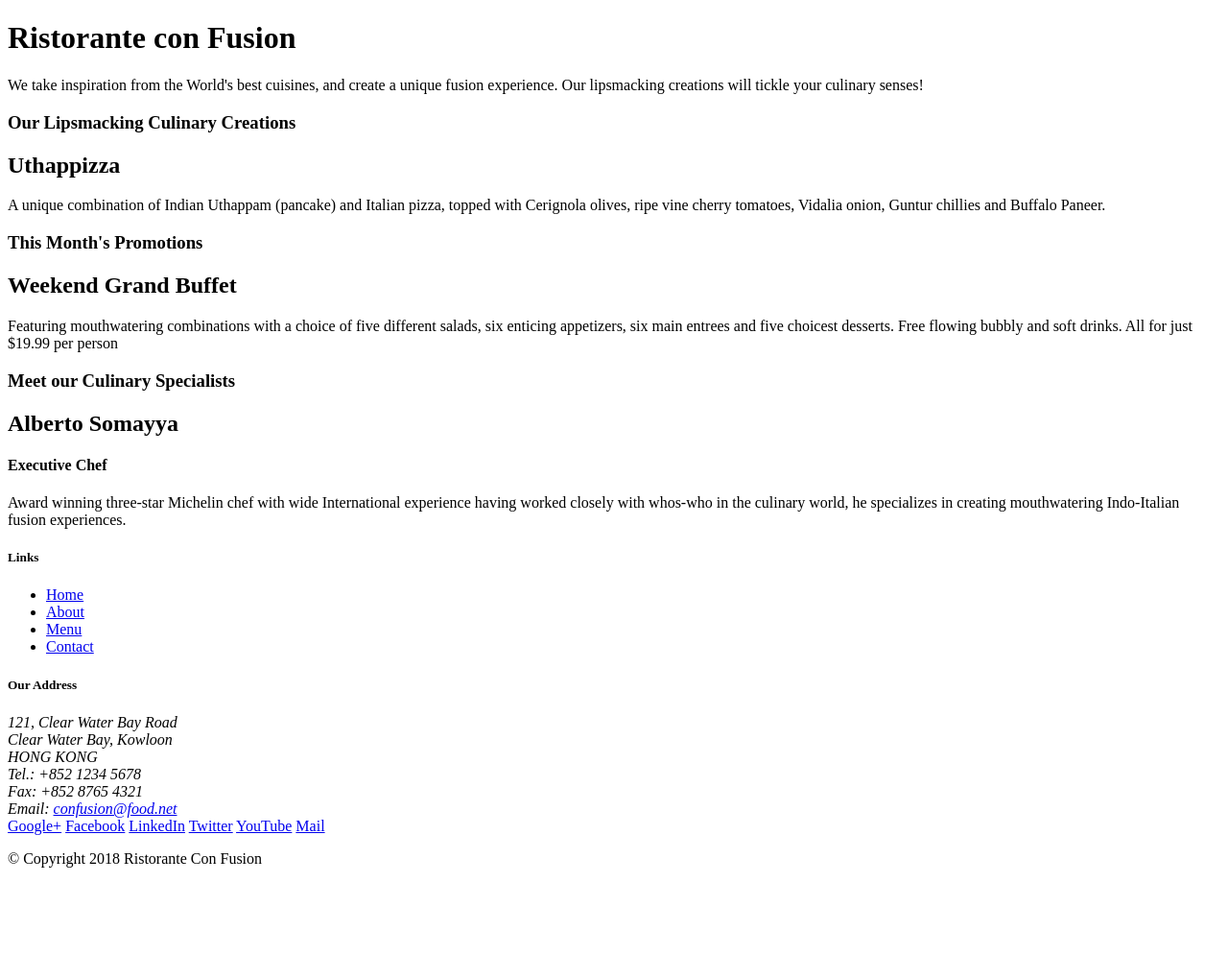
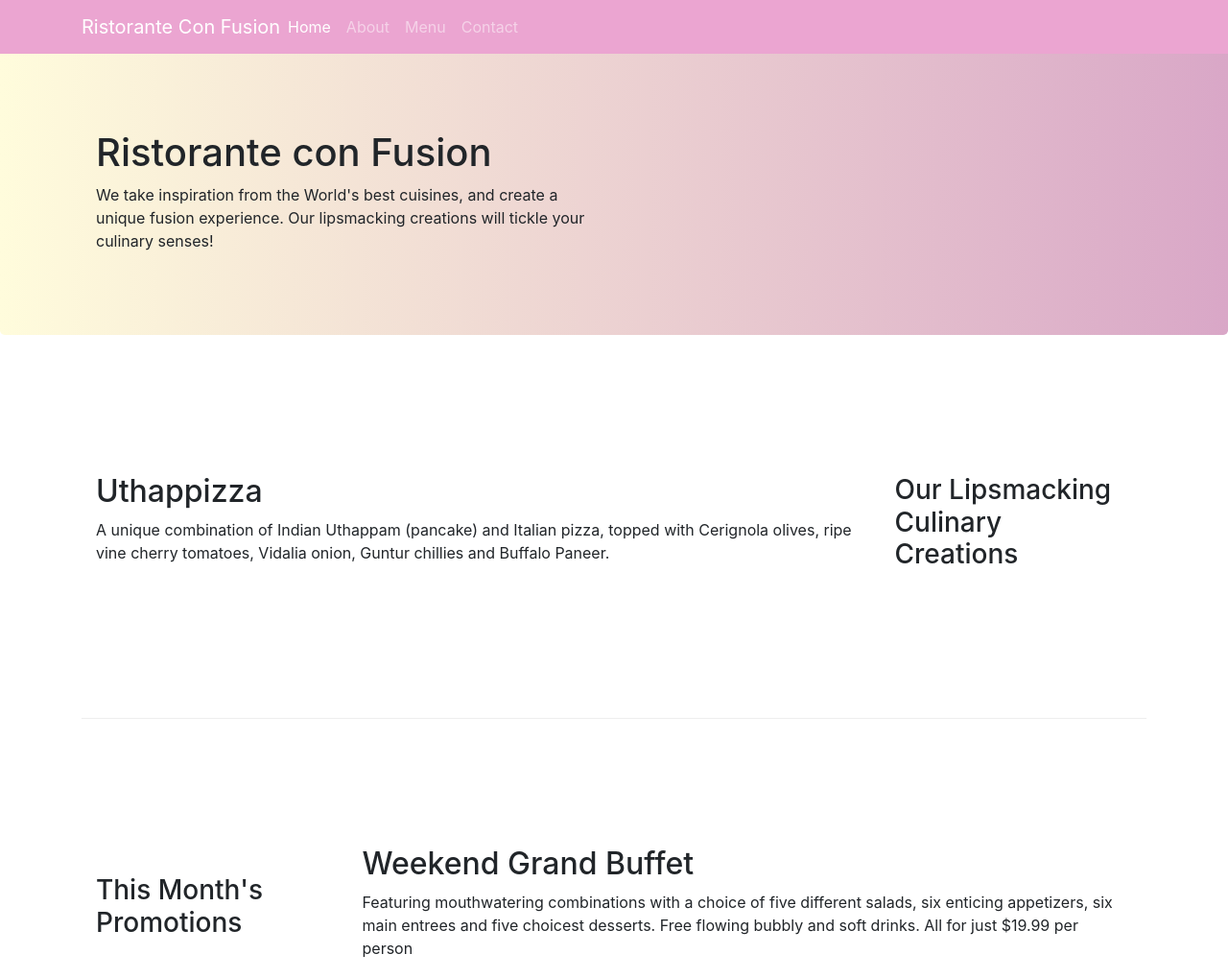
Before and after one commit to yugantx/conFusion, a website: page index.html in a window 1280 px wide. Shown: the top 1019 px of the page at 96% size. Before the commit the page ends 920 px from the top, so only its background shows below. Drawn offline with nearby package versions, Linux system fonts and the light colour scheme.

Commit message:
Navbar and Breadcrumbs added

```diff
--- a/css/styles.css
+++ b/css/styles.css
@@ -1,7 +1,16 @@
+body{
+  padding: 50px 0px 0px 0px;
+  z-index: 0;
+}
+.navbar-dark{
+  background-color: #eba5d1;
+}
 .jumbotron{
+  padding: 70px 30px 70px 30px;
+  margin: 0px auto;
   background: #d9a7c7;  /* fallback for old browsers */
-background: -webkit-linear-gradient(to right, #fffcdc, #d9a7c7);  /* Chrome 10-25, Safari 5.1-6 */
-background: linear-gradient(to right, #fffcdc, #d9a7c7); /* W3C, IE 10+/ Edge, Firefox 16+, Chrome 26+, Opera 12+, Safari 7+ */
+  background: -webkit-linear-gradient(to right, #fffcdc, #d9a7c7);  /* Chrome 10-25, Safari 5.1-6 */
+  background: linear-gradient(to right, #fffcdc, #d9a7c7); /* W3C, IE 10+/ Edge, Firefox 16+, Chrome 26+, Opera 12+, Safari 7+ */
 
 }
 .footer{
@@ -11,3 +20,18 @@ background: linear-gradient(to right, #fffcdc, #d9a7c7); /* W3C, IE 10+/ Edge, F
 
   padding: 32px 0px 32px 0px;
 }
+.row-header{
+  margin:0px auto;
+  padding:15px 0px 0px 0px;
+}
+
+.row-content {
+  margin:0px auto;
+  padding: 50px 0px 50px 0px;
+  border-bottom: 1px ridge;
+  min-height:400px;
+}
+/* .address{
+  font-size: 80%;
+  margin: 0px;
+} */
--- a/index.html
+++ b/index.html
@@ -2,51 +2,75 @@
 <html lang="en">
 
 <head>
+      <!-- Required meta tags always come first -->
+      <meta charset="utf-8">
+      <meta name="viewport" content="width=device-width, initial-scale=1, shrink-to-fit=no">
+      <meta http-equiv="x-ua-compatible" content="ie=edge">
+
+      <!-- Bootstrap CSS -->
+      <link rel="stylesheet" href="node_modules/bootstrap/dist/css/bootstrap.min.css">
+      <!-- Custom CSS -->
+      <link rel="stylesheet" href="css/styles.css">
     <title>Ristorante Con Fusion</title>
 </head>
 
 <body>
-
-    <header>
-        <div>
-            <div>
-                <div>
+    <nav class="navbar navbar-dark navbar-expand-sm fixed-top">
+        <div class="container">
+            <button class="navbar-toggler" type="button" data-toggle="collapse" data-target="#Navbar">
+                <span class="navbar-toggler-icon"></span>
+            </button>
+            <a class="navbar-brand mr-auto" href="#">Ristorante Con Fusion</a>
+            <div class="collapse navbar-collapse" id="Navbar">
+                <ul class="navbar-nav mr-auto">
+                    <li class="nav-item active"><a class="nav-link" href="#">Home</a></li>
+                    <li class="nav-item"><a class="nav-link" href="./aboutus.html">About</a></li>
+                    <li class="nav-item"><a class="nav-link" href="#">Menu</a></li>
+                    <li class="nav-item"><a class="nav-link" href="#">Contact</a></li>
+                </ul>
+            </div>
+        </div>
+    </nav>
+    <header class="jumbotron">
+        <div class="container">
+            <div class="row row-header">
+                <div class="col-12 col-sm-6">
                     <h1>Ristorante con Fusion</h1>
                     <p>We take inspiration from the World's best cuisines, and create a unique fusion experience. Our lipsmacking creations will tickle your culinary senses!</p>
                 </div>
-                <div>
+                <div class="col-12 col-sm">
                 </div>
             </div>
         </div>
     </header>
 
-    <div>
-        <div>
-            <div>
+    <div class="container">
+        <div class="row row-content align-items-center">
+            <div class="col-12 col-sm-4 order-sm-last col-md-3">
                 <h3>Our Lipsmacking Culinary Creations</h3>
             </div>
-            <div>
+            <div class="col col-sm order-sm-first col-md">
                 <h2>Uthappizza</h2>
                 <p>A unique combination of Indian Uthappam (pancake) and Italian pizza, topped with Cerignola olives, ripe vine cherry tomatoes, Vidalia onion, Guntur chillies and Buffalo Paneer.</p>
             </div>
         </div>
 
 
-        <div>
-            <div>
+        <div class="row row-content align-items-center">
+            <div class="col-12 col-sm-4 col-md-3">
                 <h3>This Month's Promotions</h3>
             </div>
-            <div>
+            <div class="col col-sm col-md">
                 <h2>Weekend Grand Buffet</h2>
                 <p>Featuring mouthwatering combinations with a choice of five different salads, six enticing appetizers, six main entrees and five choicest desserts. Free flowing bubbly and soft drinks. All for just $19.99 per person </p>
             </div>
         </div>
 
-        <div>
-            <div>
+        <div class="row row-content align-items-center">
+            <div class="col-12 col-sm-4 order-sm-last col-md-3">
                 <h3>Meet our Culinary Specialists</h3>
             </div>
-            <div>
+            <div class="col col-sm order-sm-first col-md">
                 <h2>Alberto Somayya</h2>
                 <h4>Executive Chef</h4>
                 <p>Award winning three-star Michelin chef with wide International experience having worked closely with whos-who in the culinary world, he specializes in creating mouthwatering Indo-Italian fusion experiences. </p>
@@ -54,21 +78,21 @@
         </div>
     </div>
 
-    <footer>
-        <div>
-            <div>
-                <div>
+    <footer class="footer">
+        <div class="container">
+            <div class="row">
+                <div class="col-4 offset-1 col-sm-2">
                     <h5>Links</h5>
-                    <ul>
+                    <ul class="list-unstyled">
                         <li><a href="#">Home</a></li>
-                        <li><a href="#">About</a></li>
+                        <li><a href="./aboutus.html">About</a></li>
                         <li><a href="#">Menu</a></li>
                         <li><a href="#">Contact</a></li>
                     </ul>
                 </div>
-                <div>
+                <div class="col-7 col-sm-5">
                     <h5>Our Address</h5>
-                    <address>
+                    <address class="address">
 		              121, Clear Water Bay Road<br>
 		              Clear Water Bay, Kowloon<br>
 		              HONG KONG<br>
@@ -77,8 +101,8 @@
 		              Email: <a href="mailto:confusion@food.net">confusion@food.net</a>
 		           </address>
                 </div>
-                <div>
-                    <div>
+                <div class="col-12 col-sm-4 align-self-center">
+                    <div class="text-center">
                         <a href="http://google.com/+">Google+</a>
                         <a href="http://www.facebook.com/profile.php?id=">Facebook</a>
                         <a href="http://www.linkedin.com/in/">LinkedIn</a>
@@ -88,14 +112,17 @@
                     </div>
                 </div>
            </div>
-           <div>
-                <div>
+           <div class="row justify-content-center">
+                <div class="col-auto">
                     <p>© Copyright 2018 Ristorante Con Fusion</p>
                 </div>
            </div>
         </div>
     </footer>
-
+     <!-- jQuery first, then Popper.js, then Bootstrap JS. -->
+     <script src="node_modules/jquery/dist/jquery.slim.min.js"></script>
+     <script src="node_modules/popper.js/dist/umd/popper.min.js"></script>
+     <script src="node_modules/bootstrap/dist/js/bootstrap.min.js"></script>
 </body>
 
 </html>
```
Also changed, not shown: aboutus.html (+28 -9 lines).
